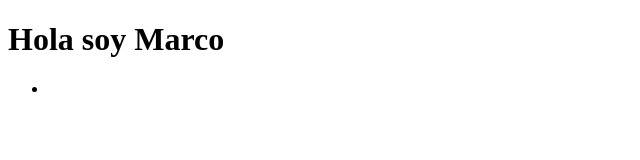
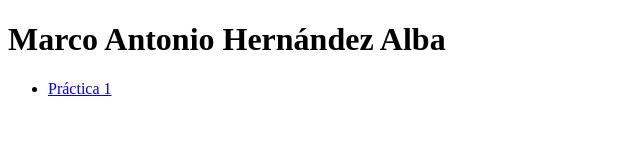
Before and after one commit to grupohernandezalba/sistemasgeo, a plain HTML site: page index.html in a window 1280 px wide. Shown: the whole page, without its empty margins (0-640 px from the left). Drawn offline with Linux system fonts and the light colour scheme.

Commit message:
Ajuste index.html

```diff
--- a/index.html
+++ b/index.html
@@ -8,9 +8,9 @@
     <title>SISTEMAS GEO</title>
 </head>
 <body>
-    <h1>Hola soy Marco</h1>
+    <h1>Marco Antonio Hernández Alba</h1>
     <ul>
-        <li><a href="practica1.html"></a></li>
+        <li><a href="practica1.html">Práctica 1</a></li>
     </ul>
 </body>
 </html>
```
